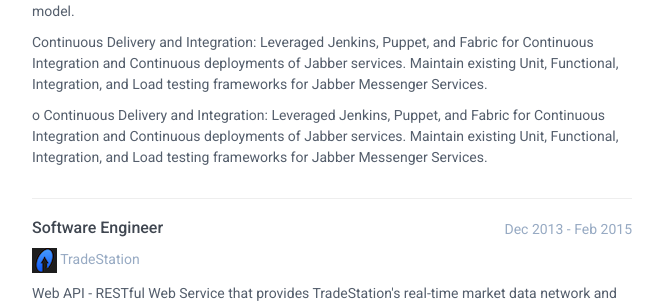
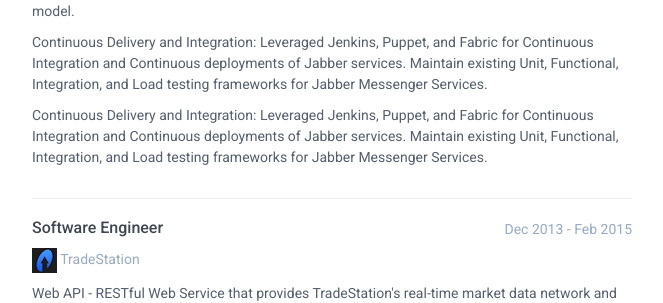
Before and after one commit to ivanfan12345/cv, a Jekyll site: the page built from index.html, in a window 1280 px wide and 900 px high, scrolled down 1317 px. Shown: the part 153-456 px from the top of the window, without its empty margins (188-851 px from the left). Built offline with Jekyll 4.4.1, drawn with Linux system fonts in a browser that asks for light colours.

```diff
--- a/_includes/experience.html
+++ b/_includes/experience.html
@@ -47,7 +47,7 @@
                         <p><b>DevOps Evanglist - Build Engineer - CI/CD for Jabber XCP (XMPP)</b></p>
                         <p>Work closely with all functional teams to integrate new features and identify software defect fixes. Enforced mandatory code reviews for all changes and improved release frequency cycle by 100X. Striving to release to production multiple times per day to fulfill the Continuous Delivery model.</p>
                         <p>Continuous Delivery and Integration: Leveraged Jenkins, Puppet, and Fabric for Continuous Integration and Continuous deployments of Jabber services. Maintain existing Unit, Functional, Integration, and Load testing frameworks for Jabber Messenger Services.</p>
-                        <p>o	Continuous Delivery and Integration: Leveraged Jenkins, Puppet, and Fabric for Continuous Integration and Continuous deployments of Jabber services. Maintain existing Unit, Functional, Integration, and Load testing frameworks for Jabber Messenger Services.</p>
+                        <p>Continuous Delivery and Integration: Leveraged Jenkins, Puppet, and Fabric for Continuous Integration and Continuous deployments of Jabber services. Maintain existing Unit, Functional, Integration, and Load testing frameworks for Jabber Messenger Services.</p>
                     </div><!--//details-->
                 </div><!--//item-->
                 <hr>
```
